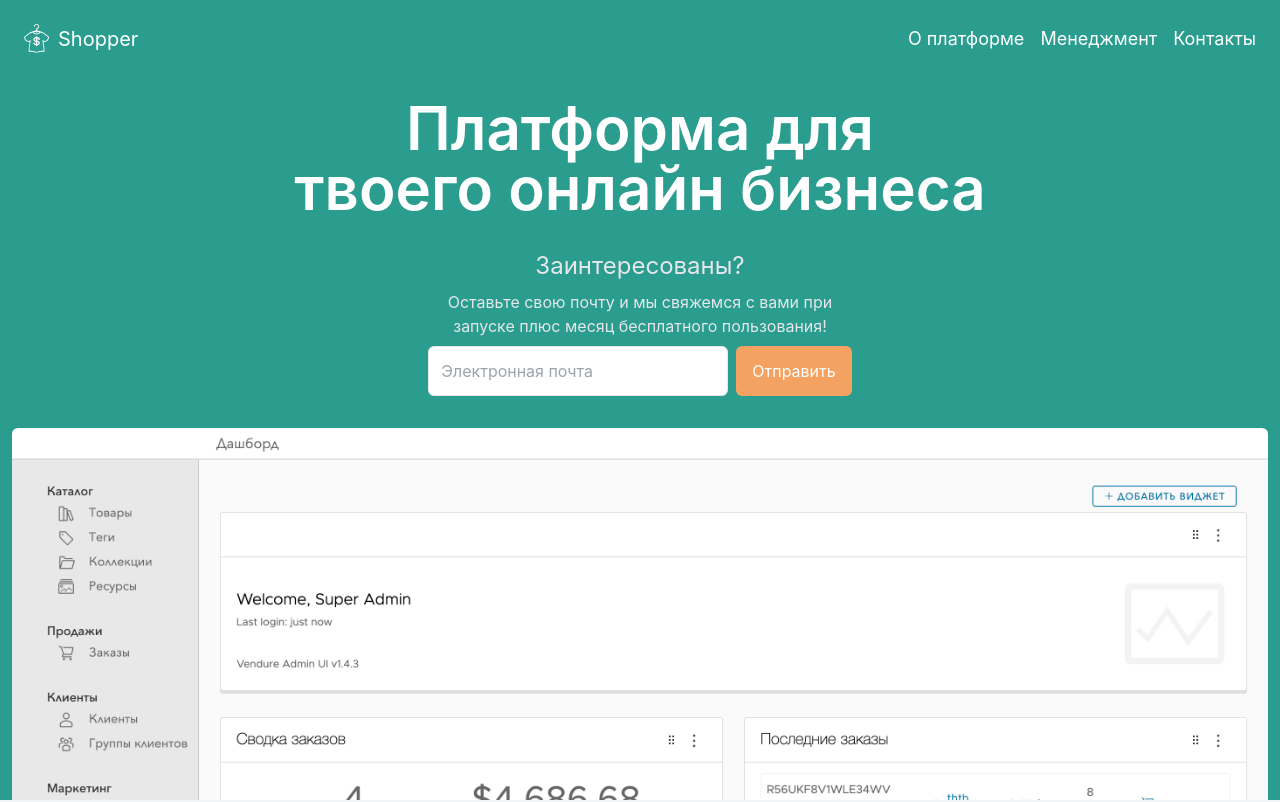
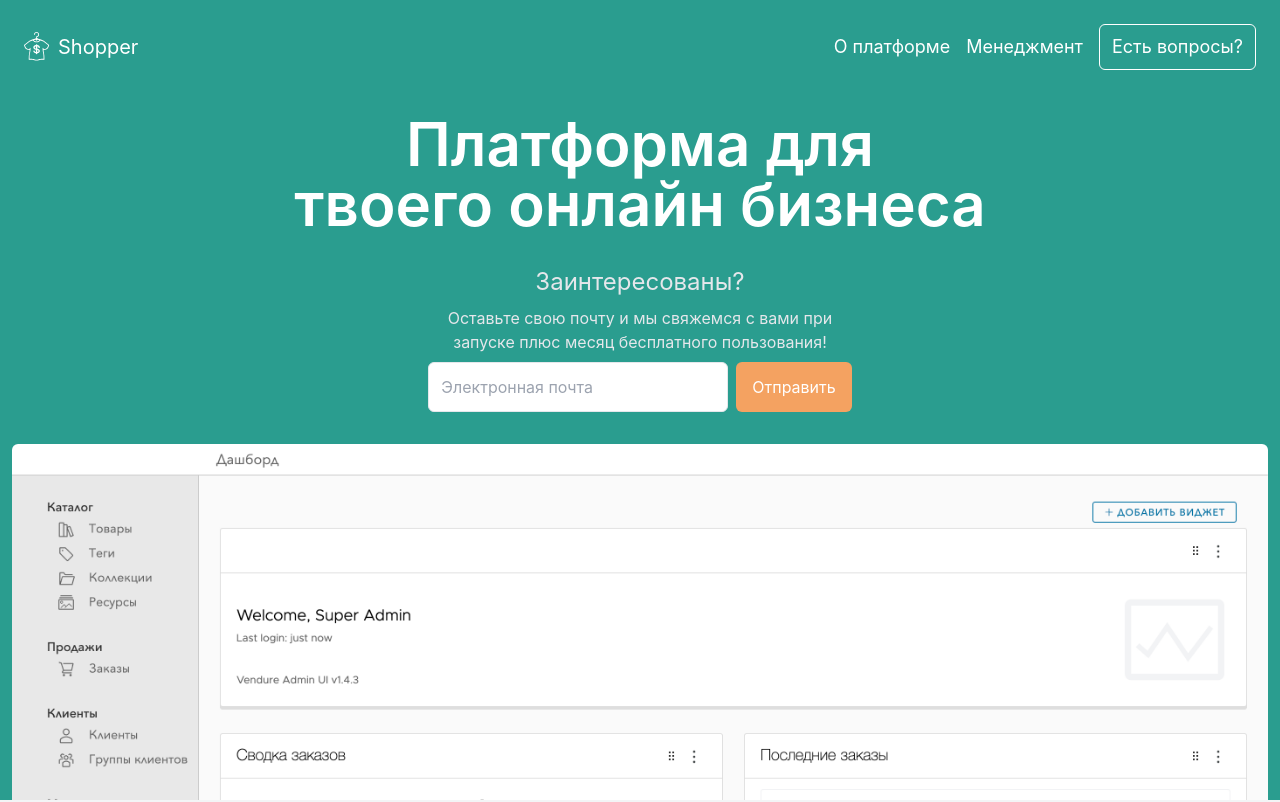
Before and after one commit to rem4ik4ever/shopper-public, a Next.js app: page / in a window 1280 px wide. Shown: the top 802 px of the page. Built offline with nearby package versions, Linux system fonts and the light colour scheme.

Commit message:
feedback/questions form
Signed-off-by: Rem Kim <kim.rmi.93@gmail.com>

```diff
--- a/src/public/Hero.tsx
+++ b/src/public/Hero.tsx
@@ -46,14 +46,16 @@ export const Hero = ({ onNav }: HeroProps) => {
             <span className="text-xl ml-1">Shopper</span>
           </div>
         </Link>
-        <nav className="text-white gap-4 hidden sm:flex">
+        <nav className="text-white gap-4 hidden sm:flex items-center">
           <Link href="/#" onClick={onNav('platform')}>
             О платформе
           </Link>
           <Link href="/#" onClick={onNav('management')}>
             Менеджмент
           </Link>
-          <Link href="/contact">Контакты</Link>
+          <a className="border-white border px-3 py-2 rounded-md " href="https://forms.gle/PL1B3cU7R7t8trHN9" target="_blank" rel="noreferrer">
+            Есть вопросы?
+          </a>
         </nav>
       </header>
       <div className="container mx-auto flex flex-col justify-center">
```
